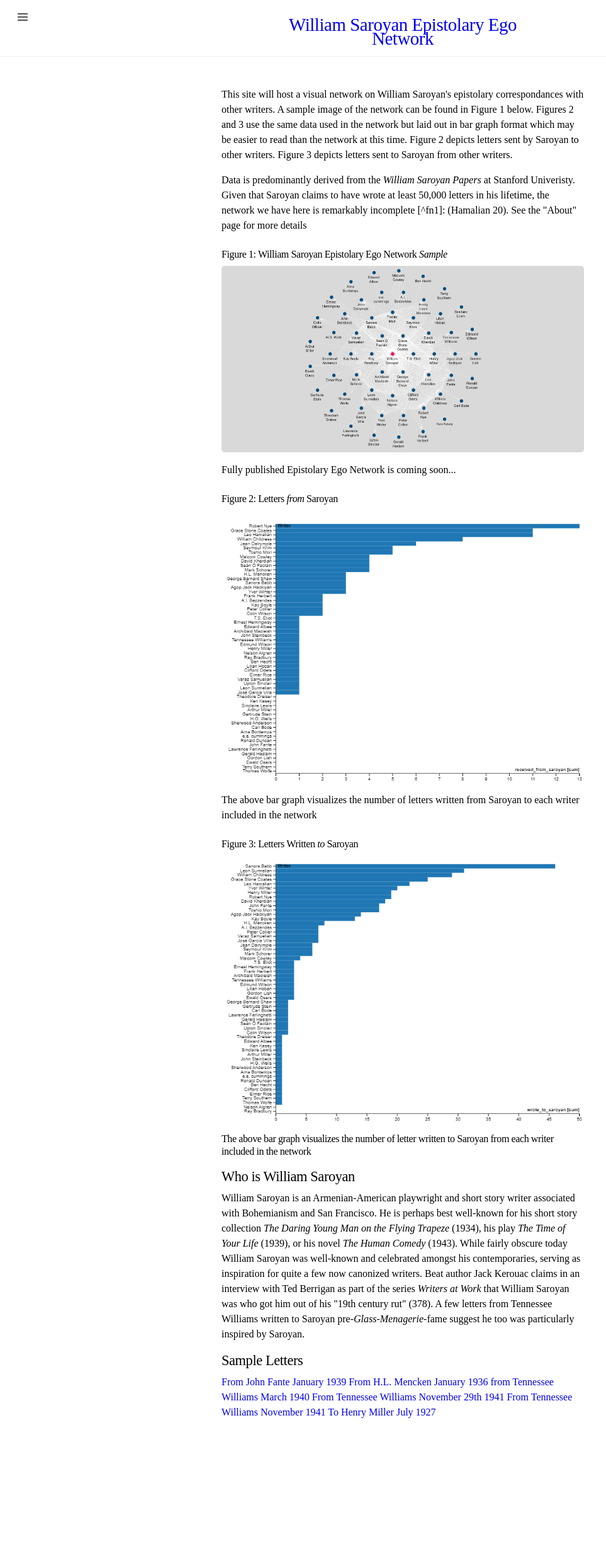
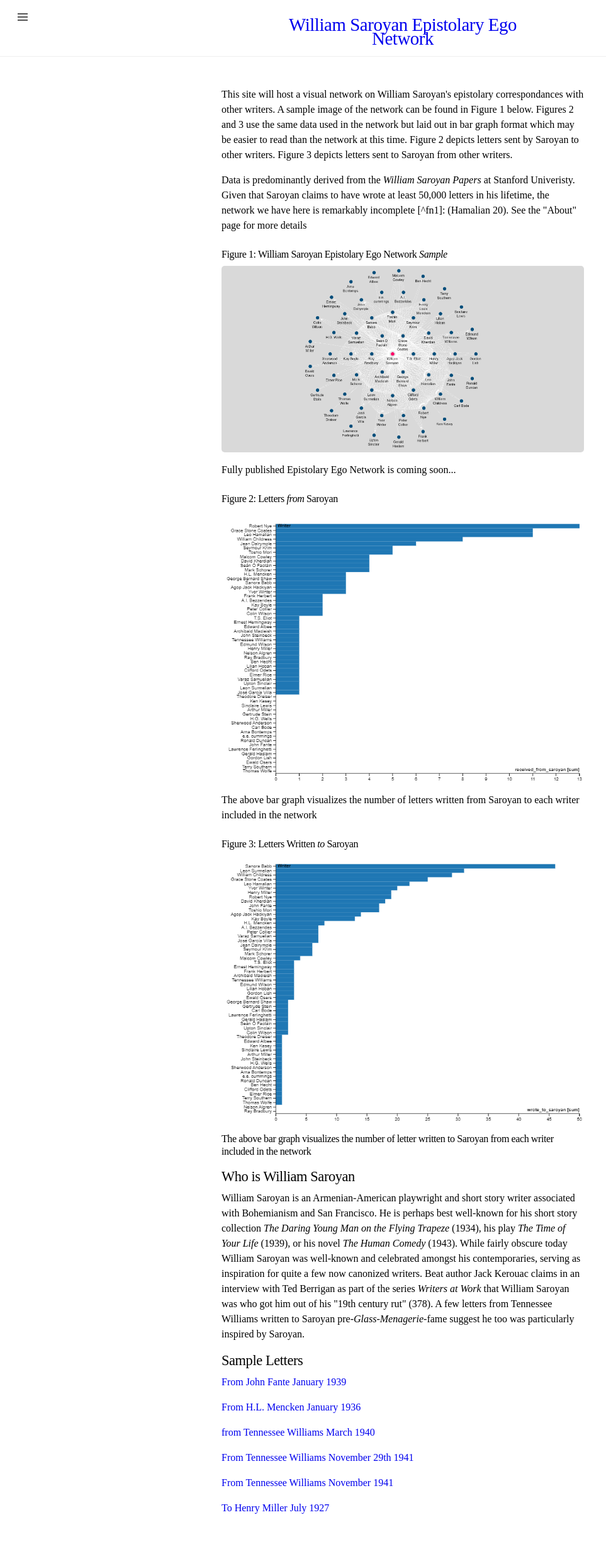
Before and after one commit to alyssa-jorgensen/williamsaroyannetwork, a Jekyll site: the page built from index.markdown, in a window 1280 px wide. Shown: the whole page at 63% size, without its empty margins (0-963 px from the left). Built offline with Jekyll 4.4.1, drawn with Linux system fonts in a browser that asks for light colours; before the commit the page ends 2318 px from its top, so only the background shows below that.

```diff
--- a/index.markdown
+++ b/index.markdown
@@ -28,9 +28,21 @@ layout: default
 <p>William Saroyan is an Armenian-American playwright and short story writer associated with Bohemianism and San Francisco. He is perhaps best well-known for his short story collection <em>The Daring Young Man on the Flying Trapeze</em> (1934), his play <em>The Time of Your Life</em> (1939), or his novel <em>The Human Comedy</em> (1943). While fairly obscure today William Saroyan was well-known and celebrated amongst his contemporaries, serving as inspiration for quite a few now canonized writers. Beat author Jack Kerouac claims in an interview with Ted Berrigan as part of the series <em>Writers at Work</em> that William Saroyan was who got him out of his "19th century rut" (378). A few letters from Tennessee Williams written to Saroyan pre-<em>Glass-Menagerie</em>-fame suggest he too was particularly inspired by Saroyan.</p>
 
 <h1>Sample Letters</h1>
-<a href="From_John_Fante_January_1939.pdf">From John Fante January 1939</a>
-<a href="From_Mencken_January_1936.pdf">From H.L. Mencken January 1936</a>
-<a href="From_Tennessee_Williams_March_1940.pdf">from Tennessee Williams March 1940</a>
-<a href="From_Tennessee_Williams_November_29_1941.pdf">From Tennessee Williams November 29th 1941</a>
-<a href="From_Tennessee_Williams_November_1941.pdf">From Tennessee Williams November 1941</a>
-<a href="To_Henry_Miller_July_1927.pdf">To Henry Miller July 1927</a>
+<p>
+    <a href="../Github/williamsaroyannetwork/_texts/From_John_Fante_January_1939.pdf">From John Fante January 1939</a>
+</p>
+<p>
+    <a href="From_Mencken_January_1936.pdf">From H.L. Mencken January 1936</a>
+</p>
+<p>
+    <a href="From_Tennessee_Williams_March_1940.pdf">from Tennessee Williams March 1940</a>
+</p>
+<p>
+    <a href="From_Tennessee_Williams_November_29_1941.pdf">From Tennessee Williams November 29th 1941</a>
+</p>
+<p>
+    <a href="From_Tennessee_Williams_November_1941.pdf">From Tennessee Williams November 1941</a>
+</p>
+<p>
+    <a href="To_Henry_Miller_July_1927.pdf">To Henry Miller July 1927</a>
+</p>
```
Also changed, not shown: Bibliography.markdown (+1 -7 lines).
